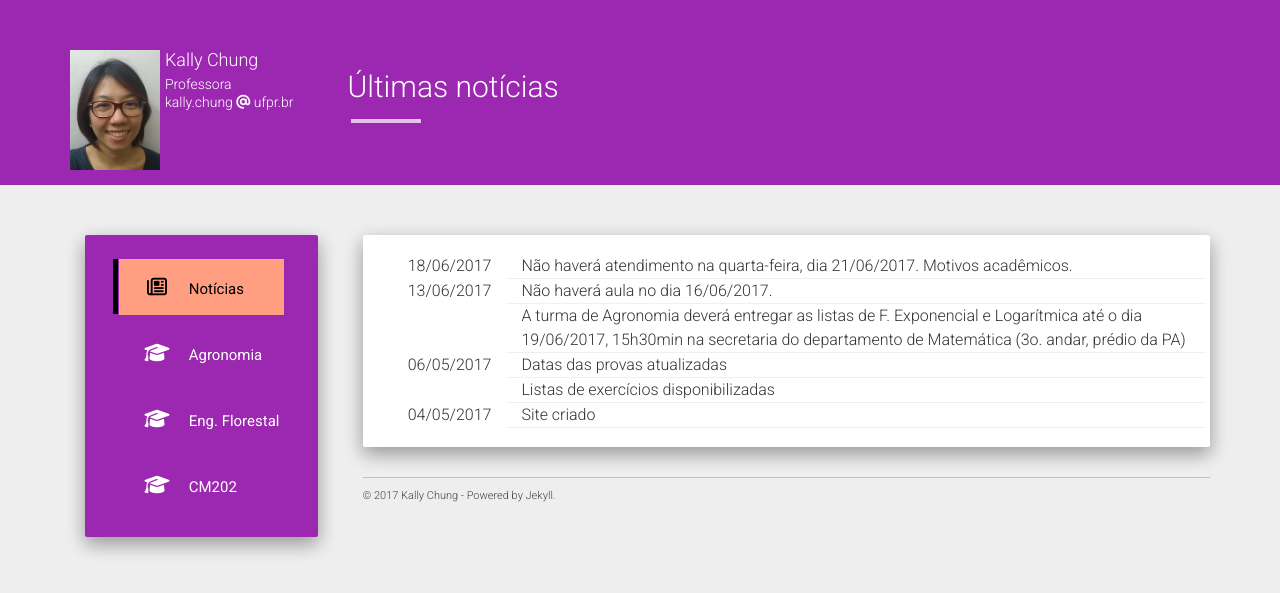
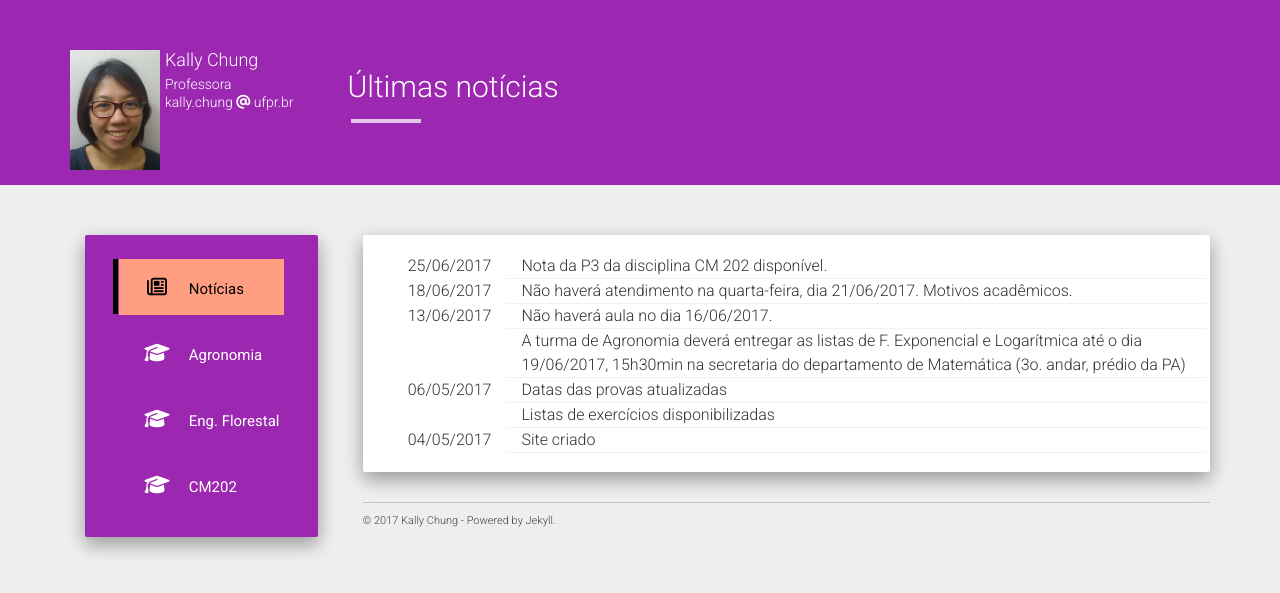
Before and after one commit to chunggnuhc/chunggnuhc.github.io, a Jekyll site: the page built from index.html, in a window 1280 px wide. Shown: the top 593 px of the page. Built offline with Jekyll 4.4.1, drawn with Linux system fonts in a browser that asks for light colours; nearby versions of some CDN libraries.

Commit message:
Nota CM202 disponibilizada

```diff
--- a/_data/noticias.yml
+++ b/_data/noticias.yml
@@ -1,3 +1,5 @@
+- data: 2017-06-25
+  noticia: "Nota da P3 da disciplina CM 202 disponível."
 - data: 2017-06-18
   noticia: "Não haverá atendimento na quarta-feira, dia 21/06/2017. Motivos acadêmicos."
 - data: 2017-06-13
```
